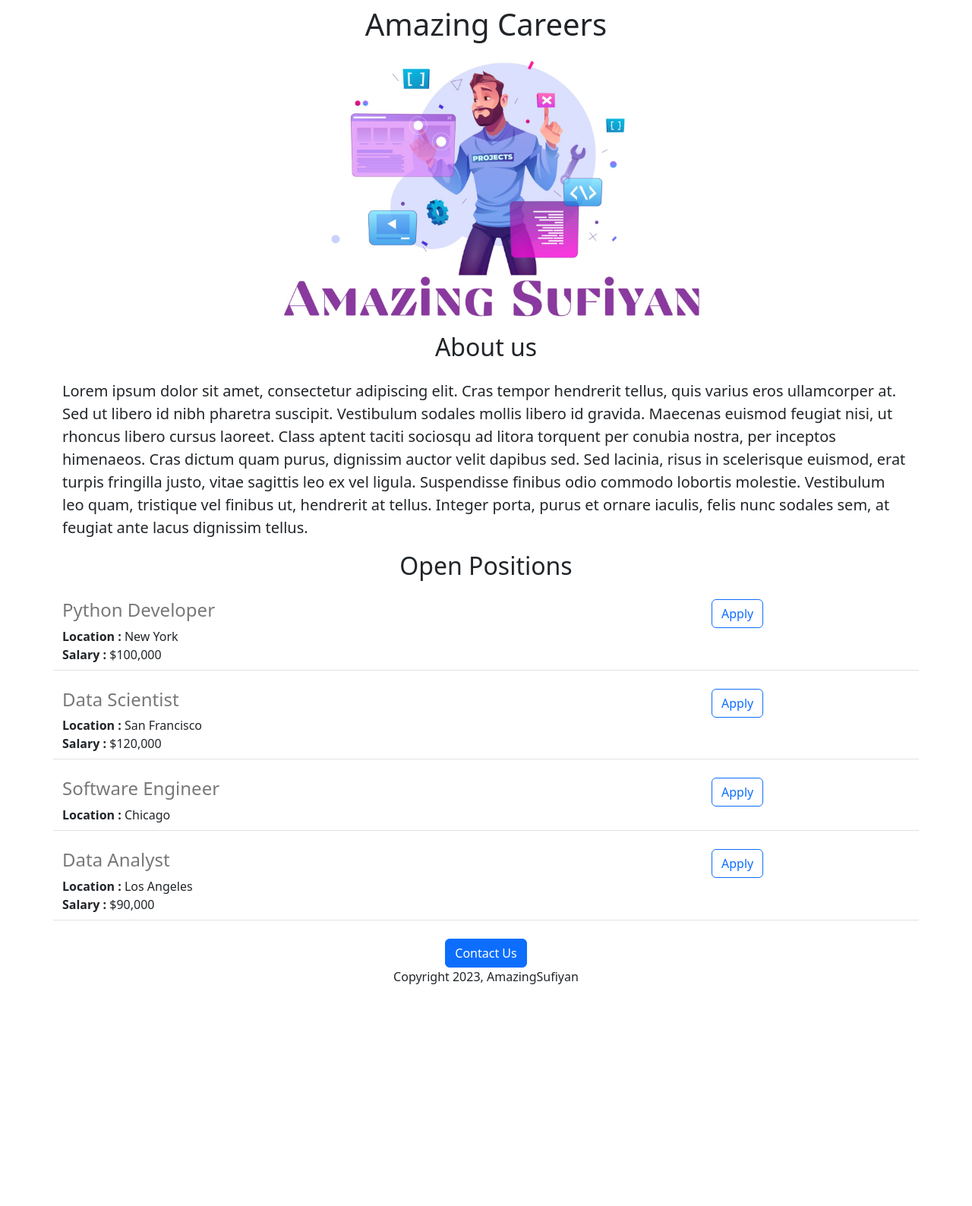
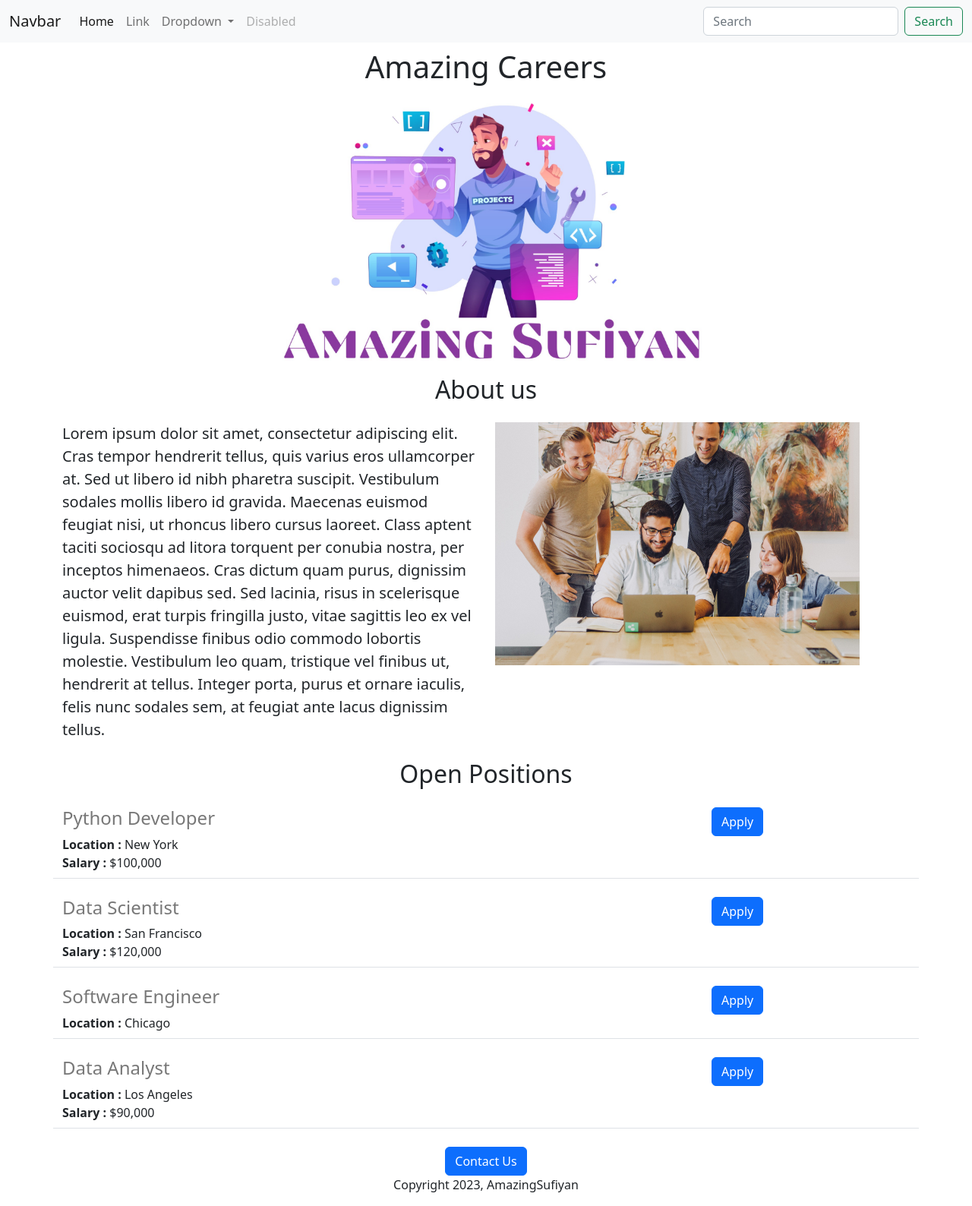
Before and after one commit to sufiyancode/flask-website-1, a Flask app: page / in a window 1280 px wide. Shown: the whole page at 76% size. Before the commit the page ends 1296 px from the top, so only its background shows below. Run offline with Flask 3, Linux system fonts and the light colour scheme.

Commit message:
made some changes

```diff
--- a/templates/home.html
+++ b/templates/home.html
@@ -16,6 +16,7 @@
     </style>
 </head>
 <body>
+  {% include 'nav.html' %}
   <div class="container">
 
   <h1 class="text-center mt-2 mb-4">{{comp_name}} Careers</h1>
@@ -24,7 +25,15 @@
     <br>
   <h2 class="text-center mt-2 mb-4">About us</h2>
 
-  <p class="lead">Lorem ipsum dolor sit amet, consectetur adipiscing elit. Cras tempor hendrerit tellus, quis varius eros ullamcorper at. Sed ut libero id nibh pharetra suscipit. Vestibulum sodales mollis libero id gravida. Maecenas euismod feugiat nisi, ut rhoncus libero cursus laoreet. Class aptent taciti sociosqu ad litora torquent per conubia nostra, per inceptos himenaeos. Cras dictum quam purus, dignissim auctor velit dapibus sed. Sed lacinia, risus in scelerisque euismod, erat turpis fringilla justo, vitae sagittis leo ex vel ligula. Suspendisse finibus odio commodo lobortis molestie. Vestibulum leo quam, tristique vel finibus ut, hendrerit at tellus. Integer porta, purus et ornare iaculis, felis nunc sodales sem, at feugiat ante lacus dignissim tellus.</p>
+  <div class="row">
+    <div class="col-md-6">
+    <p class="lead">Lorem ipsum dolor sit amet, consectetur adipiscing elit.       Cras tempor hendrerit tellus, quis varius eros ullamcorper at. Sed ut         libero id nibh pharetra suscipit. Vestibulum sodales mollis libero id gravida. Maecenas euismod feugiat nisi, ut rhoncus libero cursus laoreet. Class aptent taciti sociosqu ad litora torquent per conubia nostra, per inceptos himenaeos. Cras dictum quam purus, dignissim auctor velit dapibus sed. Sed lacinia, risus in scelerisque euismod, erat turpis fringilla justo, vitae sagittis leo ex vel ligula. Suspendisse finibus odio commodo lobortis molestie. Vestibulum leo quam, tristique vel finibus ut, hendrerit at tellus.     Integer porta, purus et ornare iaculis, felis nunc sodales sem, at            feugiat ante lacus dignissim tellus.
+    </p>
+    </div>
+    <div class="d-none d-md-block col-md-6">
+    <img src="/static/people.jpg" height="320px" >
+    </div>
+  </div>
 
   <h2 class="text-center mt-2 mb-4">Open Positions</h2>
   <div>
@@ -36,7 +45,7 @@
   </div>
   <div style="text-align: center">
 
-  <button type="button" class="btn btn-primary">Contact Us</button>
+  <a href="https://google.com" type="button" class="btn btn-primary">Contact Us</a >
   <p>Copyright 2023, AmazingSufiyan</p></p>
   </div>
 
--- a/templates/jobitem.html
+++ b/templates/jobitem.html
@@ -13,7 +13,8 @@
     </div>
   </div>
   <div class="col-3">
-    <button type="button" class="btn btn-outline-primary">Apply</button>
+    <a href="mailto:hello@jovian.ai?subject=Application for {{job['title']}}"  type="button" class="btn btn-primary">Apply</a>
+
   </div>
 
 </div>
--- /dev/null
+++ b/templates/nav.html
@@ -0,0 +1,36 @@
+<nav class="navbar navbar-expand-lg bg-light">
+  <div class="container-fluid">
+    <a class="navbar-brand" href="#">Navbar</a>
+    <button class="navbar-toggler" type="button" data-bs-toggle="collapse" data-bs-target="#navbarSupportedContent" aria-controls="navbarSupportedContent" aria-expanded="false" aria-label="Toggle navigation">
+      <span class="navbar-toggler-icon"></span>
+    </button>
+    <div class="collapse navbar-collapse" id="navbarSupportedContent">
+      <ul class="navbar-nav me-auto mb-2 mb-lg-0">
+        <li class="nav-item">
+          <a class="nav-link active" aria-current="page" href="#">Home</a>
+        </li>
+        <li class="nav-item">
+          <a class="nav-link" href="#">Link</a>
+        </li>
+        <li class="nav-item dropdown">
+          <a class="nav-link dropdown-toggle" href="#" role="button" data-bs-toggle="dropdown" aria-expanded="false">
+            Dropdown
+          </a>
+          <ul class="dropdown-menu">
+            <li><a class="dropdown-item" href="#">Action</a></li>
+            <li><a class="dropdown-item" href="#">Another action</a></li>
+            <li><hr class="dropdown-divider"></li>
+            <li><a class="dropdown-item" href="#">Something else here</a></li>
+          </ul>
+        </li>
+        <li class="nav-item">
+          <a class="nav-link disabled">Disabled</a>
+        </li>
+      </ul>
+      <form class="d-flex" role="search">
+        <input class="form-control me-2" type="search" placeholder="Search" aria-label="Search">
+        <button class="btn btn-outline-success" type="submit">Search</button>
+      </form>
+    </div>
+  </div>
+</nav>
```
Also changed, not shown: static/people.jpg (added).
